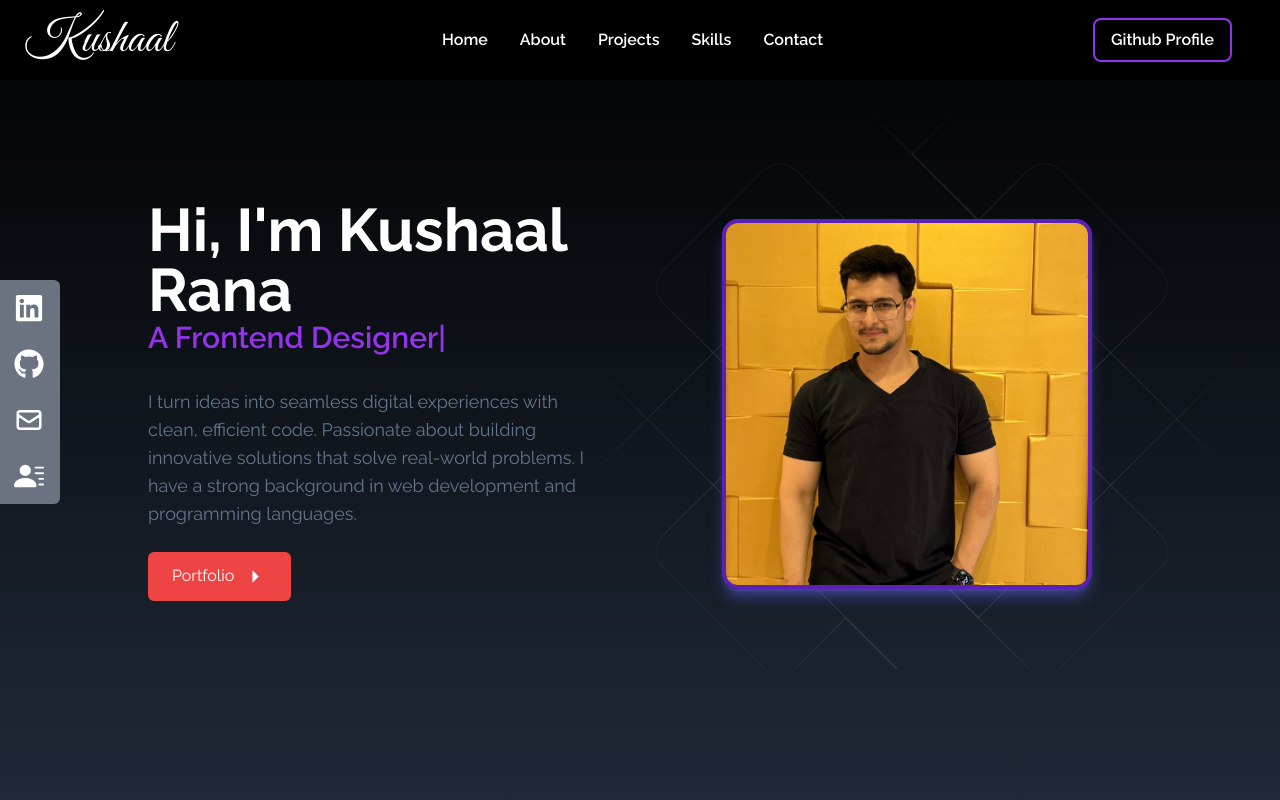
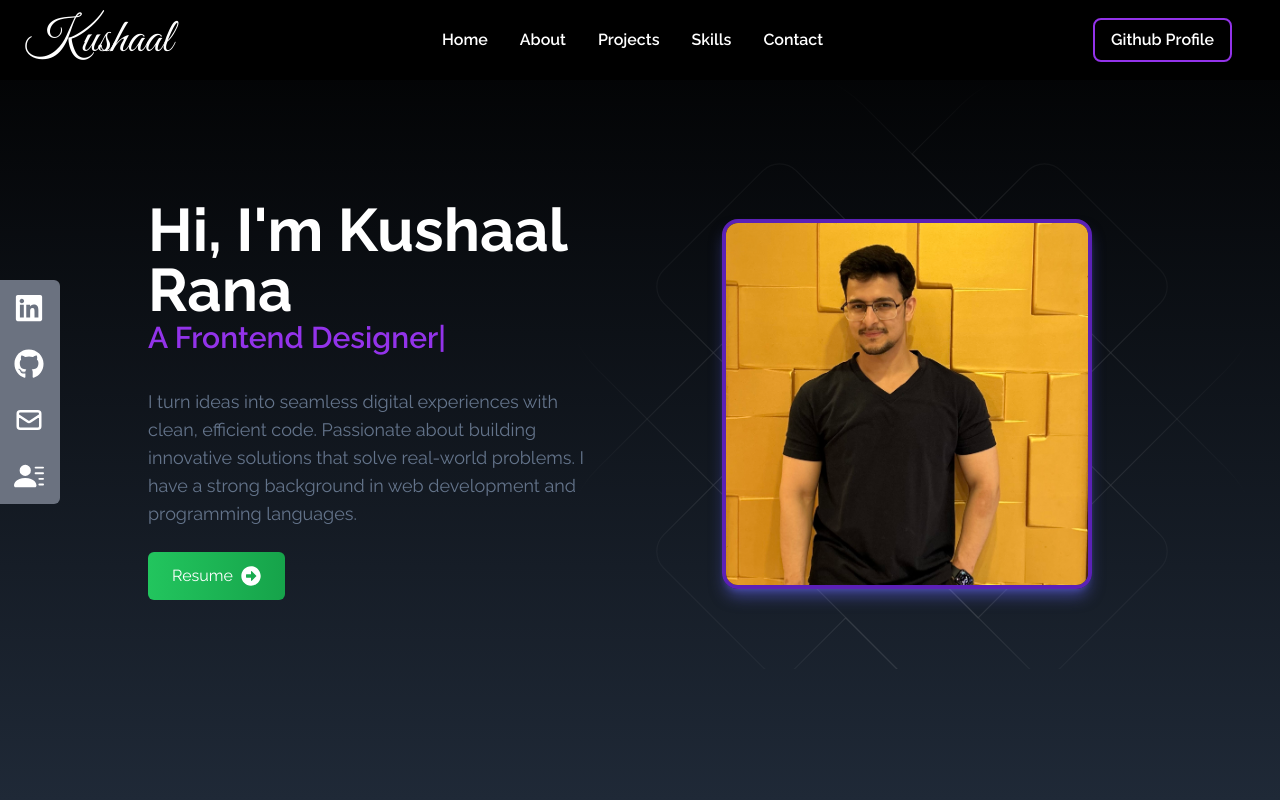
Before and after one commit to kushaal-rana/my-portfolio-website, a React (Create React App) app: page / in a window 1280 px wide. Shown: the top 800 px of the page. Built offline with nearby package versions, Linux system fonts and the light colour scheme.

Commit message:
changed portfolio button to resume button

```diff
--- a/src/components/Home.jsx
+++ b/src/components/Home.jsx
@@ -1,7 +1,8 @@
 import React from "react";
 import HeroImage from "../assets/heroImage.jpeg";
-import { RiArrowRightSFill } from "react-icons/ri";
+import { FaArrowAltCircleRight } from "react-icons/fa";
 import { Link } from "react-scroll";
+
 import { TypeAnimation } from "react-type-animation";
 import HeroBgAnimation from "../Utils/HeroBgAnimation/index.js"; // Import the HeroBgAnimation component
 
@@ -68,17 +69,17 @@ const Home = () => {
             and programming languages.
           </p>
           <div className="flex justify-center md:justify-start">
-            <Link
-              to="portfolio"
-              smooth
-              duration={500}
-              className="group text-white w-fit px-6 py-3 my-2 flex items-center rounded-md bg-gradient-to-r from-red-500 to-red-500 cursor-pointer"
+            <a
+              href="https://drive.google.com/file/d/16ZP5CcgCQ4gkRm21cv46p-SnSmhRbTXG/view" // Replace with your actual drive link
+              target="_blank"
+              rel="noopener noreferrer"
+              className="group text-white w-fit px-6 py-3 my-2 flex items-center rounded-md bg-gradient-to-r from-green-500 to-green-600 hover:from-green-600 hover:to-green-500 cursor-pointer"
             >
-              Portfolio
-              <span className="group-hover:rotate-90 duration-300">
-                <RiArrowRightSFill size={25} className="ml-2" />
+              Resume
+              <span className="group-hover:translate-x-2 duration-300">
+                <FaArrowAltCircleRight size={20} className="ml-2" />
               </span>
-            </Link>
+            </a>
           </div>
         </div>
       </div>
```
